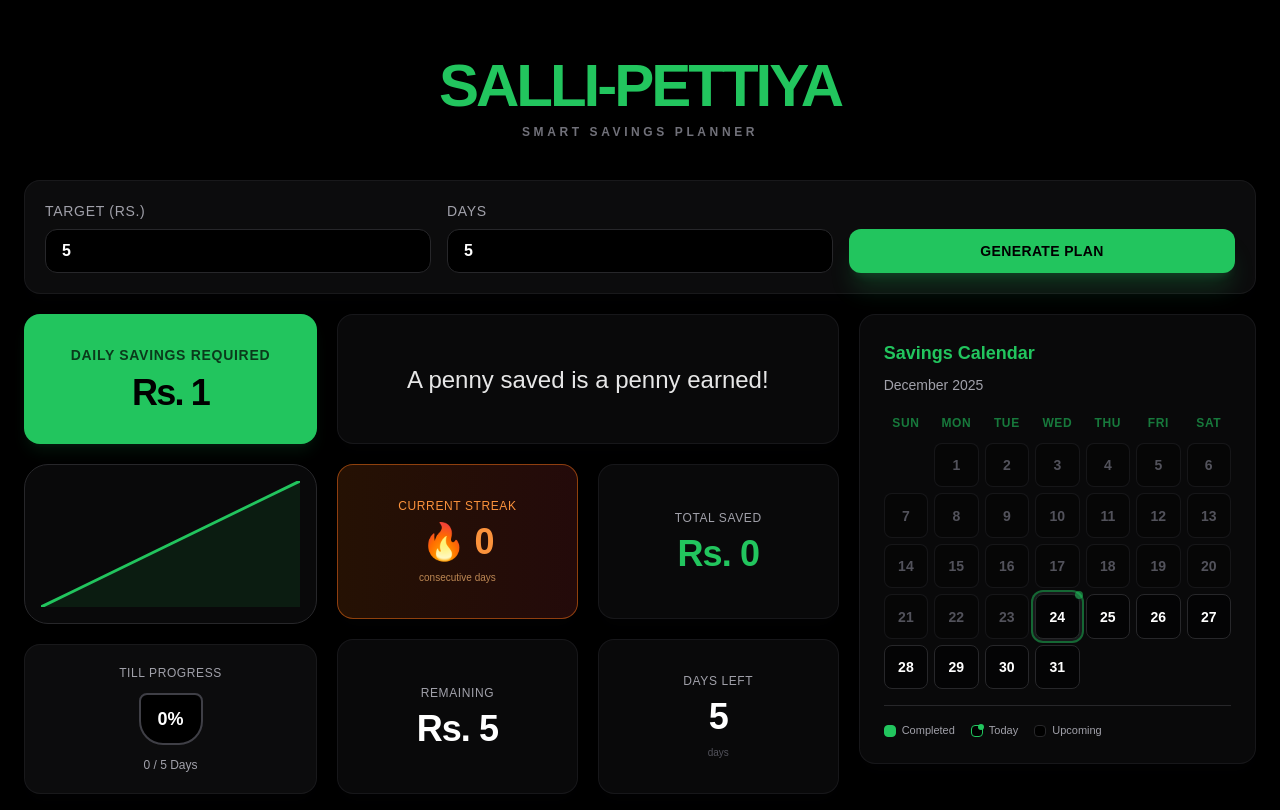
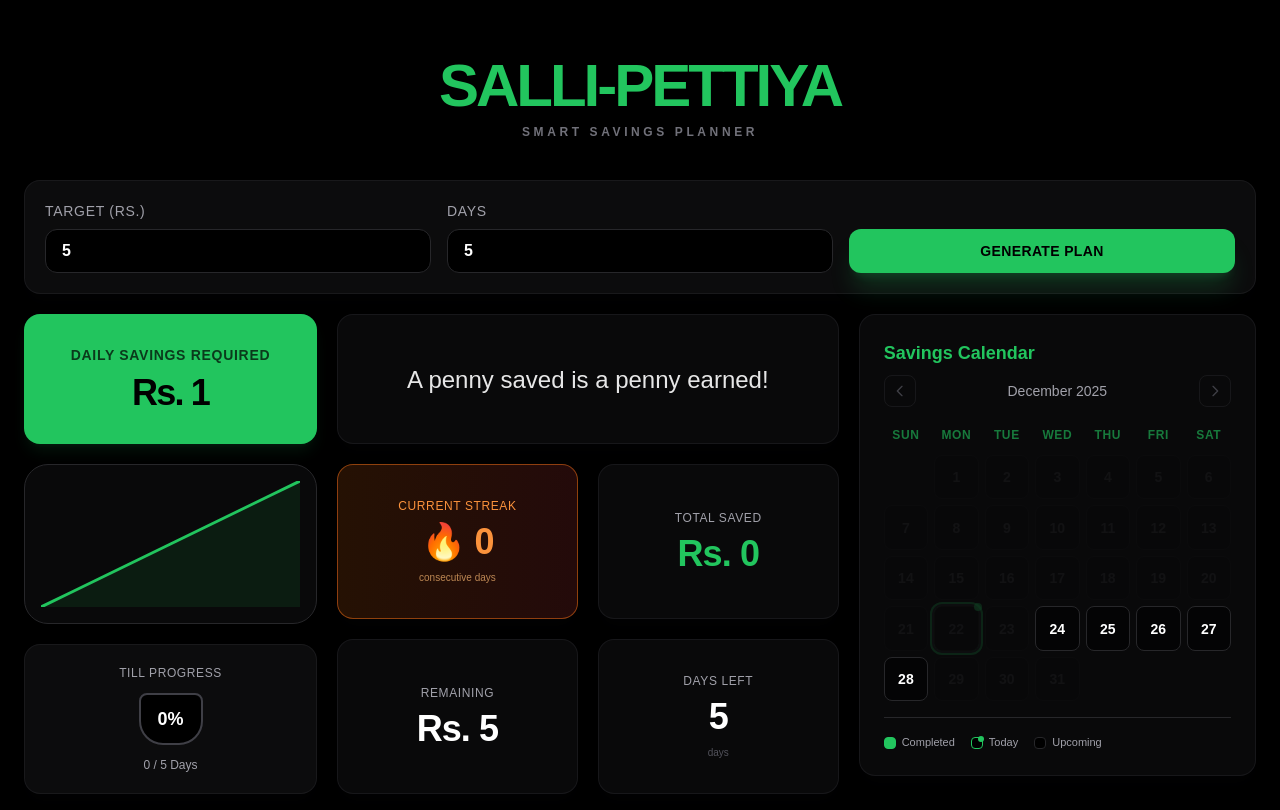
Before and after one commit to adeshasur/salli-pettiya, a Next.js app: page / in a window 1280 px wide. Both pictures are taken after typing "5", "5" into the empty fields and a click on the button "GENERATE PLAN". Built offline with nearby package versions, Linux system fonts and the light colour scheme.

Commit message:
Swipe Calendar

```diff
--- a/app/page.tsx
+++ b/app/page.tsx
@@ -223,6 +223,7 @@ export default function Home() {
                 checkedDays={checkedDays}
                 toggleDay={toggleDay}
                 currentDay={24}
+                totalDays={parseInt(days) || 31}
               />
             </div>
           </div>
--- a/components/MonthlyCalendar.tsx
+++ b/components/MonthlyCalendar.tsx
@@ -1,41 +1,132 @@
 "use client"
-import React from 'react';
+import React, { useState } from 'react';
 
 interface MonthlyCalendarProps {
     checkedDays: number[];
     toggleDay: (dayIndex: number) => void;
     currentDay: number;
+    totalDays?: number;
 }
 
-export default function MonthlyCalendar({ checkedDays, toggleDay, currentDay }: MonthlyCalendarProps) {
-    // December 2025 calendar data
-    const year = 2025;
-    const month = 11; // December (0-indexed)
-    const daysInMonth = 31;
+export default function MonthlyCalendar({ checkedDays, toggleDay, currentDay, totalDays = 31 }: MonthlyCalendarProps) {
+    // Start date: December 24, 2025
+    const startYear = 2025;
+    const startMonth = 11; // December (0-indexed)
+    const startDay = 24;
 
-    // Get first day of month (0 = Sunday, 1 = Monday, etc.)
-    const firstDay = new Date(year, month, 1).getDay();
+    // State for current month offset (0 = first month of savings period)
+    const [currentMonthOffset, setCurrentMonthOffset] = useState(0);
+    const [slideDirection, setSlideDirection] = useState<'left' | 'right' | null>(null);
+
+    // Calculate how many months the savings period spans
+    const startDate = new Date(startYear, startMonth, startDay);
+    const endDate = new Date(startDate);
+    endDate.setDate(endDate.getDate() + totalDays - 1);
+
+    // Calculate total months covered
+    const totalMonths = (endDate.getFullYear() - startDate.getFullYear()) * 12 +
+                        (endDate.getMonth() - startDate.getMonth()) + 1;
+
+    // Calculate displayed month/year
+    const displayDate = new Date(startYear, startMonth + currentMonthOffset, 1);
+    const displayYear = displayDate.getFullYear();
+    const displayMonth = displayDate.getMonth();
+    const monthName = displayDate.toLocaleString('default', { month: 'long' });
+
+    // Get days in displayed month
+    const daysInMonth = new Date(displayYear, displayMonth + 1, 0).getDate();
+    const firstDayOfMonth = new Date(displayYear, displayMonth, 1).getDay();
+
+    // Get today's actual date
+    const today = new Date();
+    today.setHours(0, 0, 0, 0);
+    const isCurrentMonthDisplayed = today.getMonth() === displayMonth && today.getFullYear() === displayYear;
+    const todayDate = today.getDate();
+
+    // Navigation handlers
+    const canGoPrevious = currentMonthOffset > 0;
+    const canGoNext = currentMonthOffset < totalMonths - 1;
+
+    const handlePrevious = () => {
+        if (canGoPrevious) {
+            setSlideDirection('right');
+            setTimeout(() => {
+                setCurrentMonthOffset(currentMonthOffset - 1);
+                setSlideDirection(null);
+            }, 150);
+        }
+    };
+
+    const handleNext = () => {
+        if (canGoNext) {
+            setSlideDirection('left');
+            setTimeout(() => {
+                setCurrentMonthOffset(currentMonthOffset + 1);
+                setSlideDirection(null);
+            }, 150);
+        }
+    };
 
     // Day names
     const dayNames = ['Sun', 'Mon', 'Tue', 'Wed', 'Thu', 'Fri', 'Sat'];
 
-    // Create array with empty cells for days before month starts
+    // Create calendar grid
     const calendarDays = [];
-
-    // Add empty cells for days before the first day of the month
-    for (let i = 0; i < firstDay; i++) {
+    for (let i = 0; i < firstDayOfMonth; i++) {
         calendarDays.push(null);
     }
-
-    // Add all days of the month
     for (let day = 1; day <= daysInMonth; day++) {
         calendarDays.push(day);
     }
 
+    // Calculate day index in the savings period
+    const getDayIndex = (day: number) => {
+        const currentDate = new Date(displayYear, displayMonth, day);
+        const diffTime = currentDate.getTime() - startDate.getTime();
+        const diffDays = Math.floor(diffTime / (1000 * 60 * 60 * 24));
+        return diffDays;
+    };
+
     return (
         <div className="bg-zinc-900/40 p-6 rounded-2xl border border-zinc-800/50 backdrop-blur-sm shadow-lg shadow-zinc-900/10 hover:bg-zinc-900/50 transition-colors duration-200">
             <h3 className="text-lg font-semibold mb-2 text-green-500">Savings Calendar</h3>
-            <p className="text-sm font-medium text-zinc-400 mb-4">December 2025</p>
+
+            {/* Month Navigation */}
+            <div className="flex items-center justify-between mb-4">
+                <button
+                    onClick={handlePrevious}
+                    disabled={!canGoPrevious}
+                    className={`w-8 h-8 flex items-center justify-center rounded-lg border transition-all duration-200 ${
+                        canGoPrevious
+                            ? 'border-green-500/50 text-green-500 hover:bg-green-500/10 hover:scale-110 cursor-pointer'
+                            : 'border-zinc-800/50 text-zinc-700 cursor-not-allowed'
+                    }`}
+                    aria-label="Previous month"
+                >
+                    <svg className="w-4 h-4" fill="none" stroke="currentColor" viewBox="0 0 24 24">
+                        <path strokeLinecap="round" strokeLinejoin="round" strokeWidth={2} d="M15 19l-7-7 7-7" />
+                    </svg>
+                </button>
+
+                <p className="text-sm font-medium text-zinc-400">
+                    {monthName} {displayYear}
+                </p>
+
+                <button
+                    onClick={handleNext}
+                    disabled={!canGoNext}
+                    className={`w-8 h-8 flex items-center justify-center rounded-lg border transition-all duration-200 ${
+                        canGoNext
+                            ? 'border-green-500/50 text-green-500 hover:bg-green-500/10 hover:scale-110 cursor-pointer'
+                            : 'border-zinc-800/50 text-zinc-700 cursor-not-allowed'
+                    }`}
+                    aria-label="Next month"
+                >
+                    <svg className="w-4 h-4" fill="none" stroke="currentColor" viewBox="0 0 24 24">
+                        <path strokeLinecap="round" strokeLinejoin="round" strokeWidth={2} d="M9 5l7 7-7 7" />
+                    </svg>
+                </button>
+            </div>
 
             {/* Day Names Header */}
             <div className="grid grid-cols-7 gap-1.5 mb-2">
@@ -49,28 +140,36 @@ export default function MonthlyCalendar({ checkedDays, toggleDay, currentDay }:
                 ))}
             </div>
 
-            {/* Calendar Grid */}
-            <div className="grid grid-cols-7 gap-1.5">
+            {/* Calendar Grid with Animation */}
+            <div
+                key={currentMonthOffset}
+                className={`grid grid-cols-7 gap-1.5 transition-all duration-300 ${
+                    slideDirection === 'left' ? 'opacity-0 -translate-x-4' :
+                    slideDirection === 'right' ? 'opacity-0 translate-x-4' :
+                    'opacity-100 translate-x-0'
+                }`}
+            >
                 {calendarDays.map((day, index) => {
                     if (day === null) {
-                        // Empty cell for days before month starts
                         return <div key={`empty-${index}`} className="aspect-square" />;
                     }
 
-                    const dayIndex = day - 1; // 0-indexed for checkedDays array
+                    const dayIndex = getDayIndex(day);
                     const isChecked = checkedDays.includes(dayIndex);
-                    const isToday = day === currentDay;
-                    const isPast = day < currentDay;
-                    const isFuture = day > currentDay;
+                    const isToday = isCurrentMonthDisplayed && day === todayDate;
+                    const isInRange = dayIndex >= 0 && dayIndex < totalDays;
+                    const isPast = dayIndex < (getDayIndex(currentDay));
 
                     return (
                         <div
                             key={day}
-                            onClick={() => toggleDay(dayIndex)}
+                            onClick={() => isInRange && toggleDay(dayIndex)}
                             className={`
                                 aspect-square flex items-center justify-center rounded-lg border cursor-pointer
                                 transition-all duration-150 font-bold text-sm relative
-                ${isChecked
+                                ${!isInRange
+                                    ? 'bg-black/10 border-zinc-800/30 text-zinc-800 cursor-not-allowed opacity-30'
+                                    : isChecked
                                         ? 'bg-green-500 border-green-400 text-black shadow-md shadow-green-500/20 hover:scale-105'
                                         : isPast
                                             ? 'bg-black/30 border-zinc-800/50 text-zinc-600 hover:border-green-500/30 hover:scale-105'
```
Lines whose indentation alone changed are shown as unchanged.
